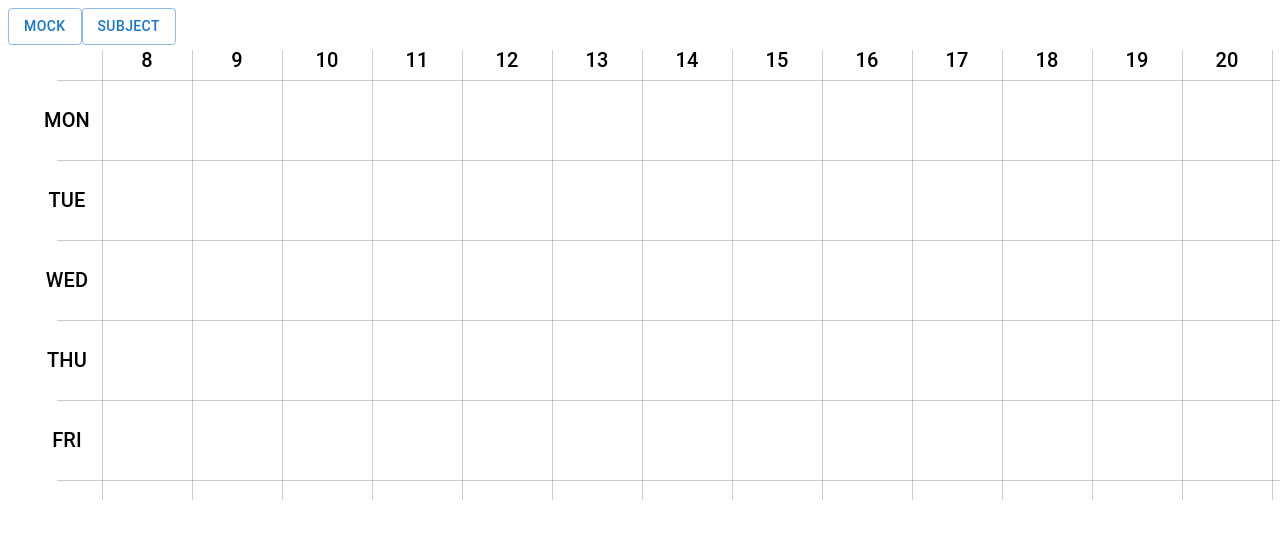
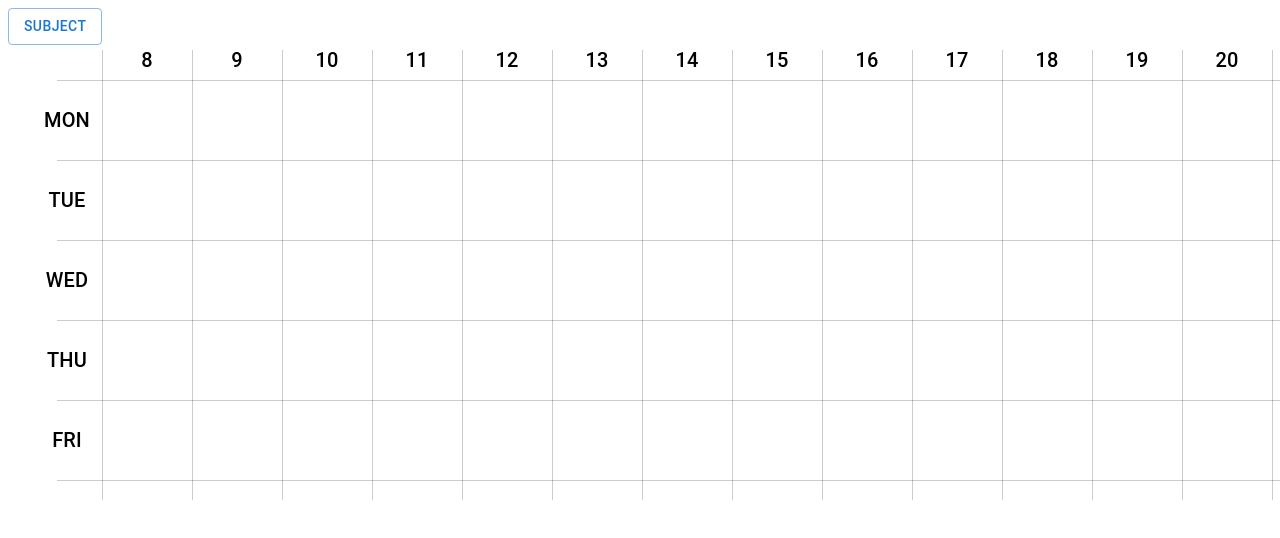
Before and after one commit to Ronnakrit888/schedule-reg-kku, a Next.js app: page / in a window 1280 px wide. Shown: the top 538 px of the page. Built offline with nearby package versions, Linux system fonts and the light colour scheme.

Commit message:
mock not working

```diff
--- a/src/app/page.tsx
+++ b/src/app/page.tsx
@@ -9,6 +9,7 @@ export default function Home() {
   const [isClick, setClick] = useState<boolean>(false);
   const [positionLeft, setPositionLeft] = useState<number>(0);
   const [positionTop, setPositionTop] = useState<number>(0);
+  const [width, setWidth] = useState<number>(0);
 
   const days: string[] = ["MON", "TUE", "WED", "THU", "FRI"];
   const times: string[] = [
@@ -28,8 +29,8 @@ export default function Home() {
   ];
 
   const day: string = "MON";
-  const timeStart: number = 10.30;
-  const timeEnd: number = 12;
+  const timeStart: number = 9;
+  const timeEnd: number = 10.3;
 
   const getDecimalPart = (num: number): number => {
     const integerPart = Math.floor(num);
@@ -64,7 +65,6 @@ export default function Home() {
   const findNumberInArray = (
     array: number[][]
   ): { row: number; column: number; length: number } | null => {
-
     for (let row = 0; row < array.length; row++) {
       let firstOneColumn: number = -1;
       let length: number = 0;
@@ -85,7 +85,7 @@ export default function Home() {
     return null;
   };
 
-  const addSubject = () => {
+  const createMatrixWithSubject = (): { array: number[][] } => {
     setClick(false);
     const tableArray: number[][] = Array.from({ length: days.length + 1 }, () =>
       Array(times.length * 2).fill(0)
@@ -94,12 +94,7 @@ export default function Home() {
     console.log(tableArray);
 
     const dayIndex = days.indexOf(day);
-    setPositionTop(dayIndex + 1);
-    console.log("Day Index : ", dayIndex + 1);
-    console.log("length : ", lengthSubject(timeStart, timeEnd));
-
     const distanceLeft: number = lengthSubject(parseInt(times[0]), timeStart);
-    setPositionLeft(distanceLeft);
     console.log("from left :", distanceLeft);
 
     const newTableArray: number[][] = tableArray.map((row) => [...row]);
@@ -109,7 +104,20 @@ export default function Home() {
     }
 
     console.log(newTableArray);
-    console.log(findNumberInArray(newTableArray));
+    return { array: newTableArray };
+  };
+
+  const addSubjectToTable = () => {
+    setClick(true)
+    const matrix = createMatrixWithSubject().array;
+    const numberFound = findNumberInArray(matrix)
+
+    if (numberFound)  {
+      console.log("Found Number 1")
+      setPositionLeft(numberFound.column)
+      setPositionTop(numberFound.row)
+      setWidth(numberFound.length)
+    }
   };
 
   return (
@@ -211,13 +219,13 @@ export default function Home() {
             </div>
           </div>
         </div>
+        { isClick && (
+          <BoxSubject length={width} row={positionTop} column={positionLeft}/>
+        )}
       </Container>
       <div style={{ display: "flex" }}>
         <div>
-          <Button variant="outlined" onClick={addSubject}>
-            Mock
-          </Button>
-          <Button variant="outlined">Subject</Button>
+          <Button variant="outlined" onClick={addSubjectToTable}>Subject</Button>
         </div>
       </div>
     </div>
--- a/src/app/shared/components/box-subject.tsx
+++ b/src/app/shared/components/box-subject.tsx
@@ -1,23 +1,22 @@
 import React from 'react'
-import { Box } from '@mui/material'
 
 interface BoxProps {
-  fromLeft : number,
-  fromTop : number,
+  row : number,
+  column : number,
   length : number
 
 }
 
-const BoxSubject : React.FC<BoxProps>= ({fromLeft, fromTop, length}) => {
+const BoxSubject : React.FC<BoxProps>= ({row, column, length}) => {
 
 
   return (
     <div
       style={{
-        top: `${61 + ((fromTop - 1) * 80)}px`,
-        left: `${102 + (fromLeft * 50)}px`,
+        top: `${40 + ((row - 1) * 80)}px`,
+        left: `${70 + ((column - 1) * 90)}px`,
         width: `${50 * length}px`,
-        height: "78px",
+        height: "70px",
         backgroundColor: "rgb(75, 112, 245)",
         zIndex: 10,
         position: "absolute",
```
